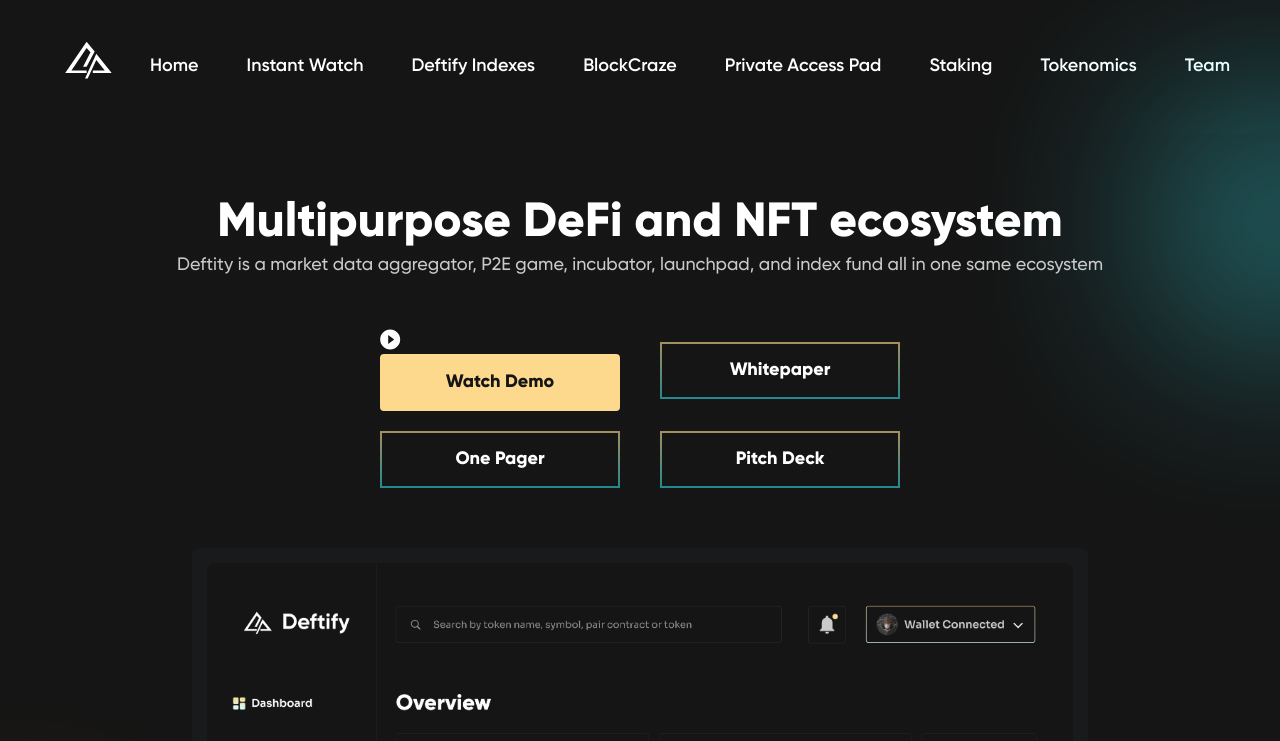
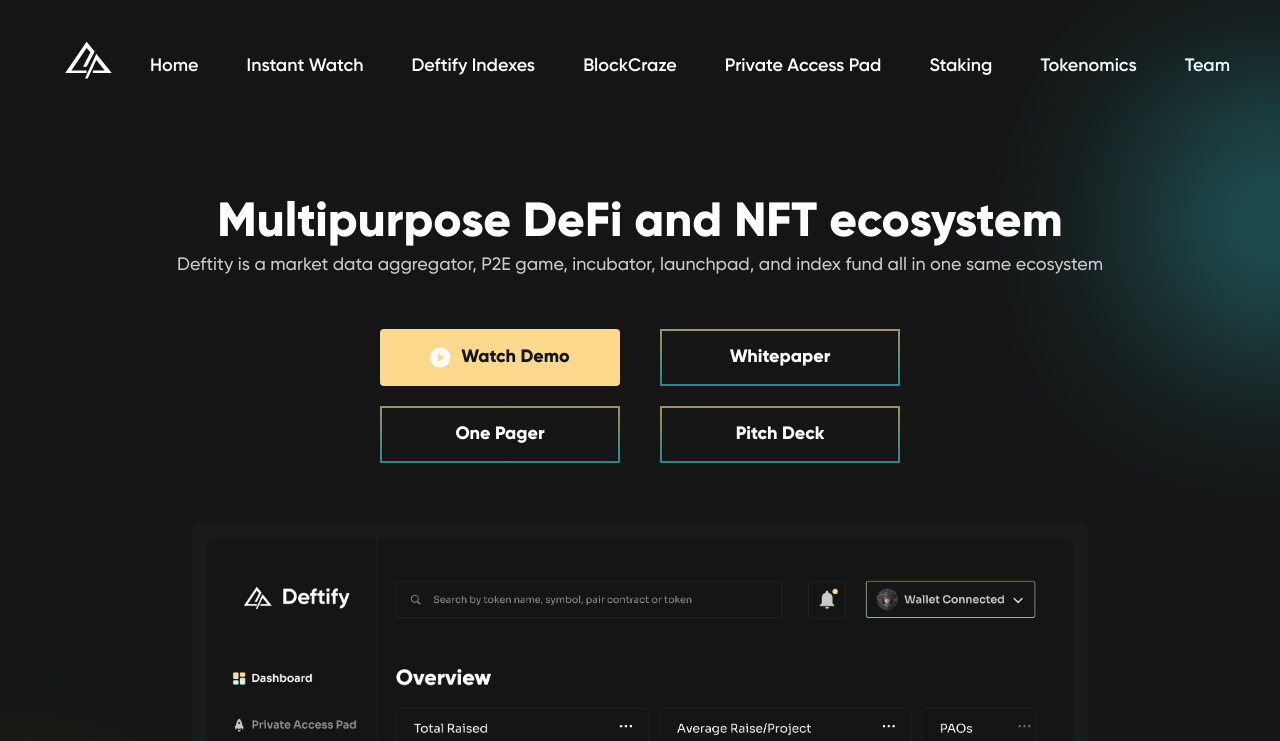
Before and after one commit to KvNGCzA/Official-Website, a React (Create React App) app: page / in a window 1280 px wide. Shown: the top 741 px of the page. Built offline with nearby package versions, Linux system fonts and the light colour scheme; a web font is replaced by a local one.

Commit message:
Update index.tsx

```diff
--- a/src/pages/Home/index.tsx
+++ b/src/pages/Home/index.tsx
@@ -45,8 +45,7 @@ export const Home = (props: Props) => {
           <Spacing fullWidth marginTop="50px">
             <Flex flexDirectionSm="column">
               <Spacing marginRight="40px" marginRightSm="0px" marginBottomSm="20px">
-                <PlayIcon style={{ marginRight: 10 }} />
-                  <RegularButton stretch>Watch Demo</RegularButton>
+                  <RegularButton stretch><PlayIcon style={{ marginRight: 10 }} />Watch Demo</RegularButton>
               </Spacing>
               <a href="https://docsend.com/view/pkxf3t4dy9bjyjt6" target="_blank" rel="noreferrer"><OutlinedButton>
                 Whitepaper
```
